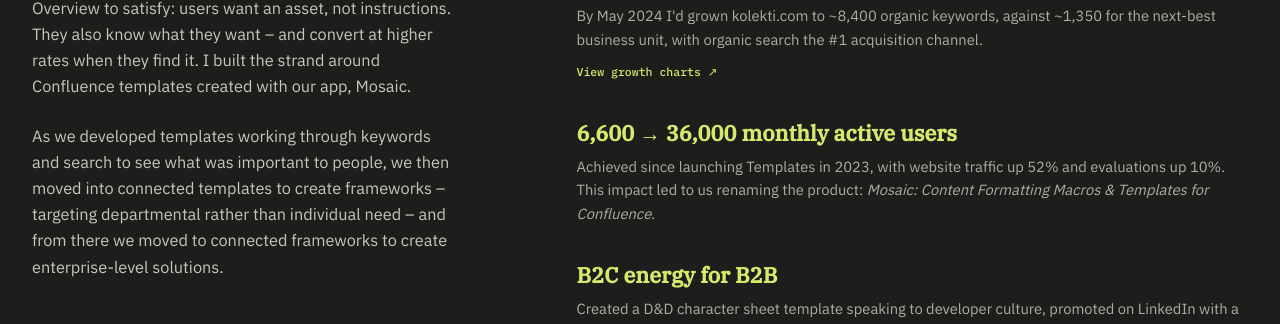
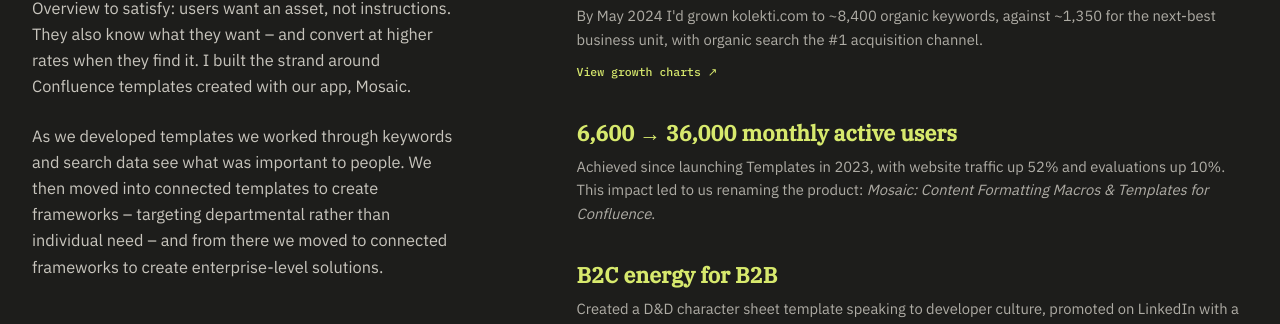
Before and after one commit to simonkirrane/Career-Highlights, a React (Vite) app: page / in a window 1280 px wide. Shown: the part 1399-1723 px from the top of the page. Built offline with nearby package versions, Linux system fonts and the light colour scheme; the HTML template or start-up script is replaced by a standard one.

Commit message:
Improve wording in App.tsx paragraph
Refactor paragraph for clarity and conciseness.

```diff
--- a/src/App.tsx
+++ b/src/App.tsx
@@ -139,8 +139,8 @@
                   with our app, Mosaic.
                 </p>
                 <p style={{ marginTop: '1.5rem' }}>
-                  As we developed templates working through keywords and search to
-                  see what was important to people, we then moved into connected
+                  As we developed templates we worked through keywords and search
+                  data see what was important to people. We then moved into connected
                   templates to create frameworks – targeting departmental rather
                   than individual need – and from there we moved to connected
                   frameworks to create enterprise-level solutions.
```
